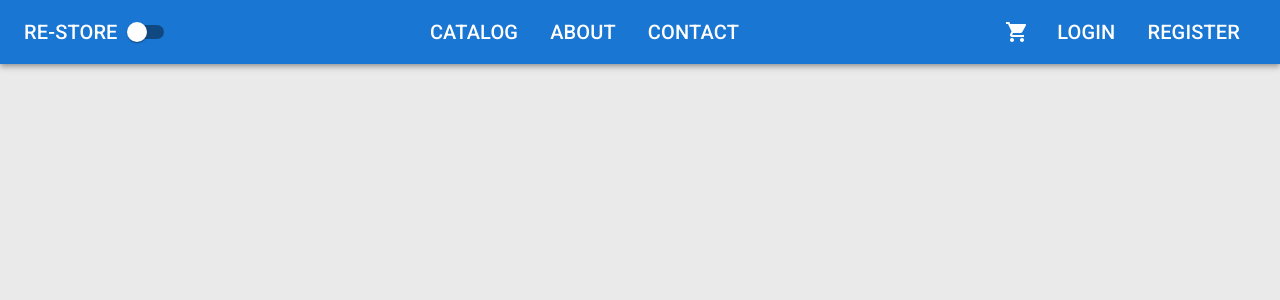
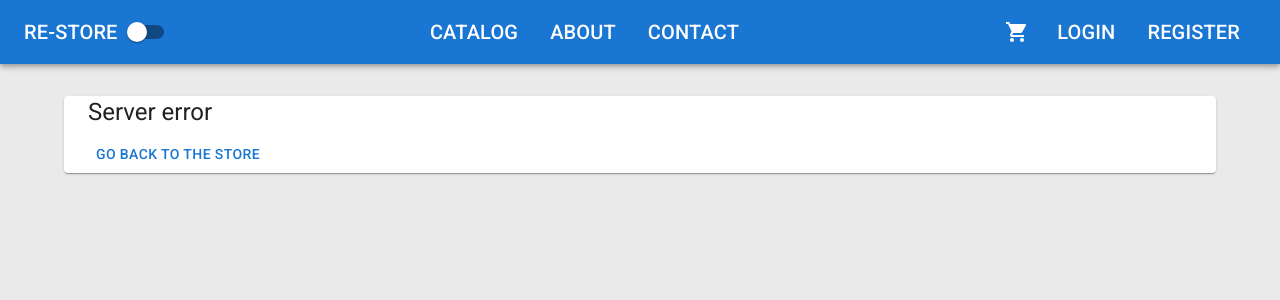
Before and after one commit to istewart22/ReStore, a React (Create React App) app in the folder Client/: page /server-error in a window 1280 px wide. Shown: the top 300 px of the page. Built offline with nearby package versions, Linux system fonts and the light colour scheme.

Commit message:
Update use of server error

```diff
--- a/Client/src/app/api/agent.ts
+++ b/Client/src/app/api/agent.ts
@@ -1,13 +1,16 @@
 import axios, { AxiosError, AxiosResponse } from 'axios';
 import { toast } from 'react-toastify';
+import { history } from '../..';
 
 axios.defaults.baseURL = 'http://localhost:5000/api';
 
 const responseBody = (response: AxiosResponse) => response.data;
 
-axios.interceptors.response.use(response => {
-  return response
-}, (error: AxiosError) => {
+axios.interceptors.response.use(
+  (response) => {
+    return response;
+  },
+  (error: AxiosError) => {
     const { data, status } = error.response!;
     switch (status) {
       case 400:
@@ -15,7 +18,7 @@
           const modelStateErrors: string[] = [];
           for (const key in data.errors) {
             if (data.errors[key]) {
-                      modelStateErrors.push(data.errors[key])
+              modelStateErrors.push(data.errors[key]);
             }
           }
           throw modelStateErrors.flat();
@@ -26,14 +29,17 @@
         toast.error(data.title);
         break;
       case 500:
-        toast.error(data.title);
+        history.push({
+          pathname: 'server-error',
+          state: { error: data },
+        });
         break;
       default:
         break;
     }
     return Promise.reject(error.response);
-})
-
+  }
+);
 
 const requests = {
   get: (url: string) => axios.get(url).then(responseBody),
--- a/Client/src/app/errors/ServerError.tsx
+++ b/Client/src/app/errors/ServerError.tsx
@@ -1,9 +1,30 @@
-import { Container, Paper, Typography } from "@mui/material";
+import { Button, Container, Divider, Paper, Typography } from '@mui/material';
+import { useHistory, useLocation } from 'react-router';
 
 export default function ServerError() {
-    return (
-        <Container component={Paper}>
-            <Typography variant='h5' gutterBottom>Server error</Typography>
-        </Container>
-    )
+  const history = useHistory();
+  const { state } = useLocation<any>();
+
+  return (
+    <Container component={Paper}>
+      {state?.error ? (
+        <>
+          <Typography variant="h3" gutterBottom color="error">
+            {state.error.title}
+          </Typography>
+          <Divider />
+          <Typography>
+            {state.error.detail || 'Internal server error'}
+          </Typography>
+        </>
+      ) : (
+        <Typography variant="h5" gutterBottom>
+          Server error
+        </Typography>
+      )}
+      <Button onClick={() => history.push('/catalog')}>
+        Go back to the store
+      </Button>
+    </Container>
+  );
 }
--- a/Client/src/app/layout/App.tsx
+++ b/Client/src/app/layout/App.tsx
@@ -14,6 +14,7 @@
 import HomePage from '../../features/home/HomePage';
 import Header from './Header';
 import 'react-toastify/dist/ReactToastify.css';
+import ServerError from '../errors/ServerError';
 
 function App() {
   const [darkMode, setDarkMode] = useState(false);
@@ -33,7 +34,7 @@
 
   return (
     <ThemeProvider theme={theme}>
-      <ToastContainer position='bottom-right' theme='colored' />
+      <ToastContainer position="bottom-right" theme="colored" />
       <CssBaseline />
       <Header darkMode={darkMode} handleThemeChange={handleThemeChange} />
       <Container>
@@ -42,6 +43,7 @@
         <Route exact path="/catalog/:id" component={ProductDetails} />
         <Route exact path="/about" component={AboutPage} />
         <Route exact path="/contact" component={ContactPage} />
+        <Route exact path="/server-error" component={ServerError} />
       </Container>
     </ThemeProvider>
   );
```
Lines whose indentation alone changed are shown as unchanged.
